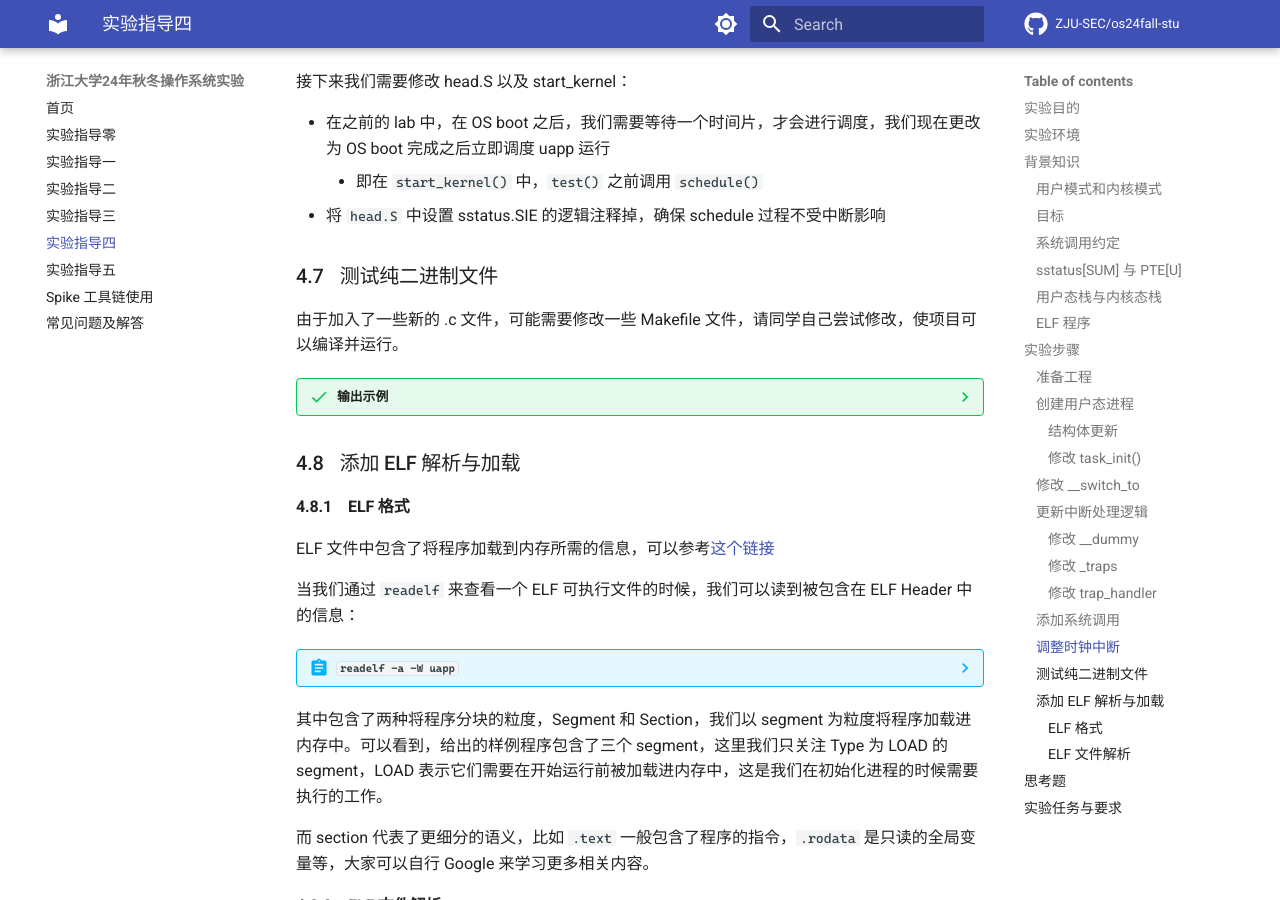
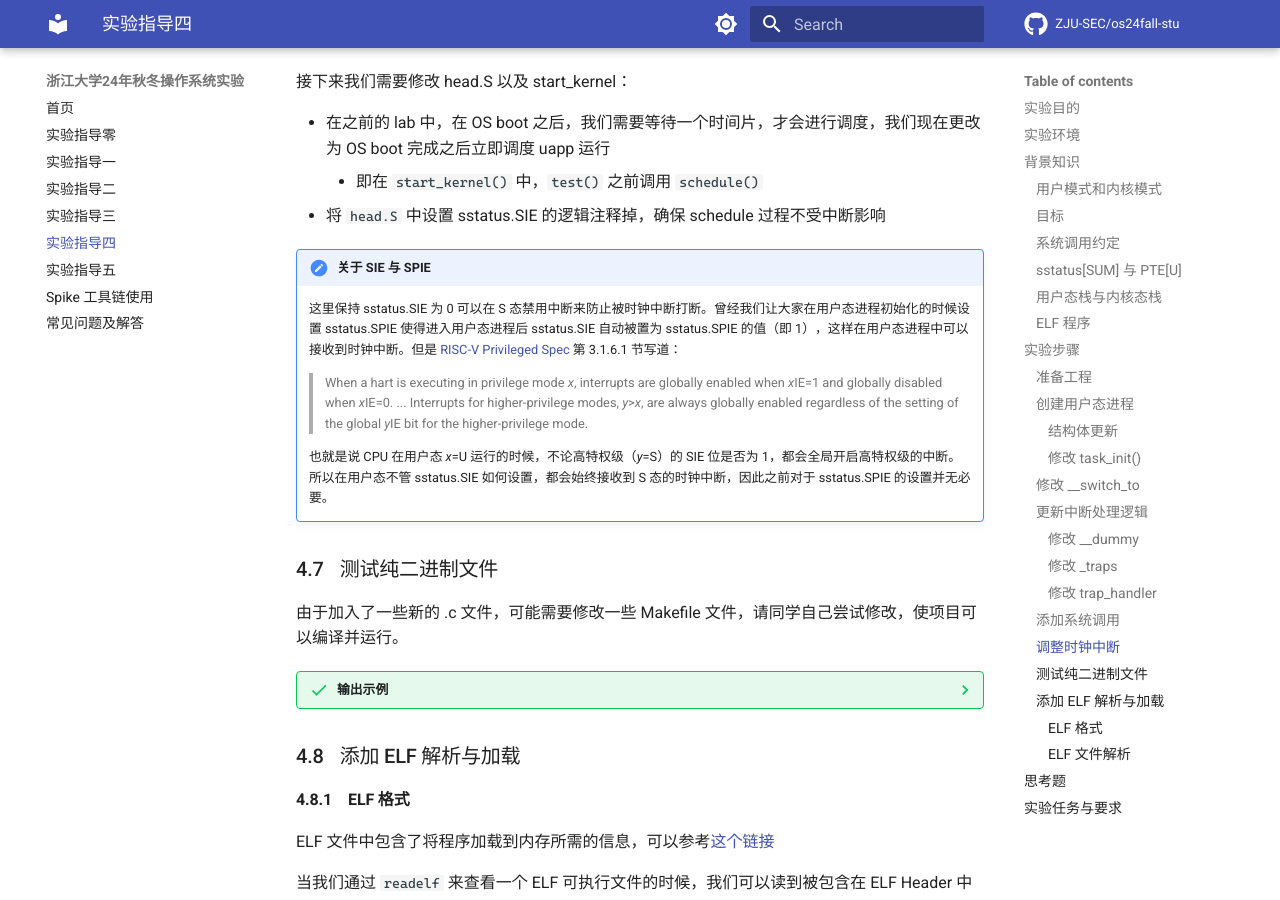
Before and after one commit to ZJU-SEC/os24fall-stu, an MkDocs documentation site: the page built from docs/lab4.md, in a window 1280 px wide and 900 px high, scrolled down 8576 px. Built offline with MkDocs 1.6.1 and Material for MkDocs 9.7.7, drawn with Linux system fonts in a browser that asks for light colours; some web fonts are replaced; comment, search, counter and statistics services are not loaded.

Commit message:
fix(lab4): unset SPIE due to priv spec
Co-authored-by: Anston Solar <anston.s@outlook.com>

```diff
--- a/docs/lab4.md
+++ b/docs/lab4.md
@@ -326,6 +326,13 @@ void trap_handler(uint64_t scause, uint64_t sepc, struct pt_regs *regs) {
 * 在之前的 lab 中，在 OS boot 之后，我们需要等待一个时间片，才会进行调度，我们现在更改为 OS boot 完成之后立即调度 uapp 运行
     * 即在 `start_kernel()` 中，`test()` 之前调用 `schedule()`
 * 将 `head.S` 中设置 sstatus.SIE 的逻辑注释掉，确保 schedule 过程不受中断影响
+
+!!! note "关于 SIE 与 SPIE"
+    这里保持 sstatus.SIE 为 0 可以在 S 态禁用中断来防止被时钟中断打断。曾经我们让大家在用户态进程初始化的时候设置 sstatus.SPIE 使得进入用户态进程后 sstatus.SIE 自动被置为 sstatus.SPIE 的值（即 1），这样在用户态进程中可以接收到时钟中断。但是 [RISC-V Privileged Spec](https://github.com/riscv/riscv-isa-manual/releases/download/20240411/priv-isa-asciidoc.pdf) 第 3.1.6.1 节写道：
+
+    > When a hart is executing in privilege mode *x*, interrupts are globally enabled when *x*IE=1 and globally disabled when *x*IE=0. ... Interrupts for higher-privilege modes, *y*>*x*, are always globally enabled regardless of the setting of the global *y*IE bit for the higher-privilege mode.
+
+    也就是说 CPU 在用户态 *x*=U 运行的时候，不论高特权级（*y*=S）的 SIE 位是否为 1，都会全局开启高特权级的中断。所以在用户态不管 sstatus.SIE 如何设置，都会始终接收到 S 态的时钟中断，因此之前对于 sstatus.SPIE 的设置并无必要。
 
 ### 测试纯二进制文件
 
```
Also changed, not shown: other parts of docs/lab4.md (+1 -1 lines).
